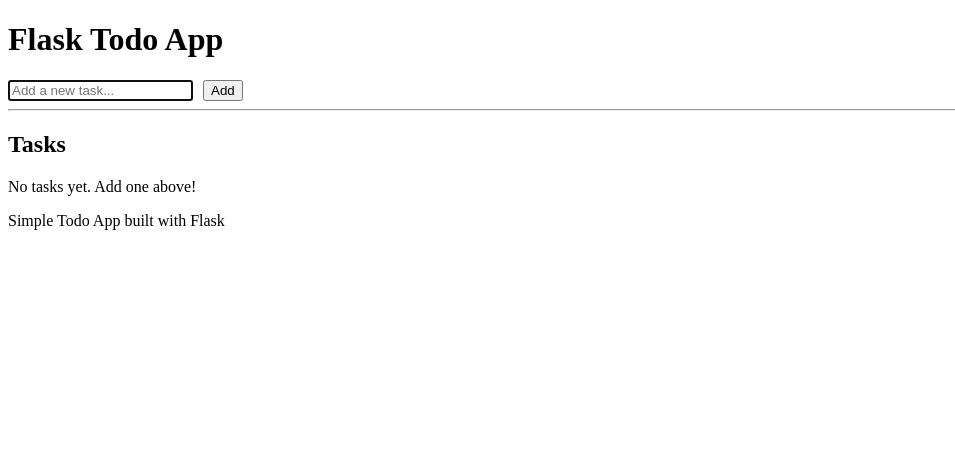
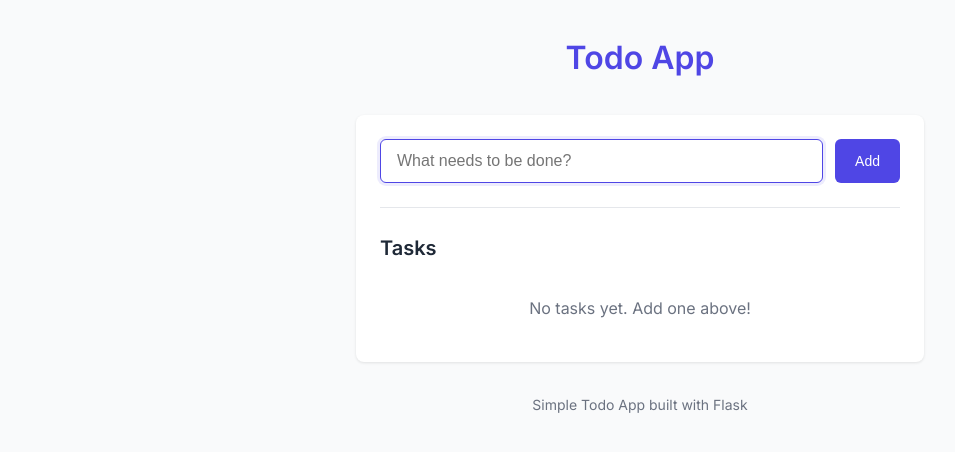
Before and after one commit to tm-echo-arcelao/optimized-dev-experiences, a Flask app: template templates/index.html in a window 1280 px wide. Shown: the top 452 px of the page, without its empty margins (0-955 px from the left). Run offline with Flask 3, Linux system fonts and the light colour scheme; the template is opened without the code that fills it, so the values that code supplies are empty.

Commit message:
feat: improve styling

```diff
--- a/templates/base.html
+++ b/templates/base.html
@@ -4,27 +4,145 @@
     <meta charset="UTF-8">
     <meta name="viewport" content="width=device-width, initial-scale=1.0">
     <title>Flask Todo App</title>
+    <link rel="stylesheet" href="https://fonts.googleapis.com/css2?family=Inter:wght@400;500;600&display=swap">
     <style>
+        :root {
+            --primary-color: #4f46e5;
+            --hover-color: #4338ca;
+            --bg-color: #f9fafb;
+            --card-bg: #ffffff;
+            --border-color: #e5e7eb;
+            --text-primary: #1f2937;
+            --text-secondary: #6b7280;
+        }
+
+        * {
+            box-sizing: border-box;
+            margin: 0;
+            padding: 0;
+        }
+
+        body {
+            font-family: 'Inter', -apple-system, BlinkMacSystemFont, sans-serif;
+            background-color: var(--bg-color);
+            color: var(--text-primary);
+            line-height: 1.6;
+        }
+
+        main {
+            max-width: 600px;
+            margin: 0 auto;
+            padding: 2rem 1rem;
+        }
+
+        header {
+            margin-bottom: 2rem;
+            text-align: center;
+        }
+
+        h1 {
+            font-weight: 600;
+            color: var(--primary-color);
+            font-size: 2rem;
+        }
+
+        section {
+            background-color: var(--card-bg);
+            border-radius: 0.5rem;
+            box-shadow: 0 1px 3px rgba(0,0,0,0.1);
+            padding: 1.5rem;
+            margin-bottom: 2rem;
+        }
+
+        input[type="text"] {
+            width: 100%;
+            padding: 0.75rem 1rem;
+            border: 1px solid var(--border-color);
+            border-radius: 0.375rem;
+            font-size: 1rem;
+            outline: none;
+            transition: border-color 0.2s;
+        }
+
+        input[type="text"]:focus {
+            border-color: var(--primary-color);
+            box-shadow: 0 0 0 3px rgba(79, 70, 229, 0.1);
+        }
+
+        button, .button {
+            background-color: var(--primary-color);
+            color: white;
+            border: none;
+            border-radius: 0.375rem;
+            padding: 0.75rem 1.25rem;
+            font-size: 0.875rem;
+            font-weight: 500;
+            cursor: pointer;
+            transition: background-color 0.2s;
+            text-decoration: none;
+            display: inline-block;
+        }
+
+        button:hover, .button:hover {
+            background-color: var(--hover-color);
+        }
+
+        hr {
+            border: 0;
+            height: 1px;
+            background-color: var(--border-color);
+            margin: 1.5rem 0;
+        }
+
+        h2 {
+            font-size: 1.25rem;
+            font-weight: 600;
+            margin-bottom: 1rem;
+            color: var(--text-primary);
+        }
+
+        ul {
+            list-style-type: none;
+        }
+
         .completed {
             text-decoration: line-through;
-            color: #888;
+            color: var(--text-secondary);
         }
+
         .task-container {
             display: flex;
             justify-content: space-between;
             align-items: center;
-            margin-bottom: 10px;
+            padding: 0.75rem 0;
+            border-bottom: 1px solid var(--border-color);
         }
+
+        .task-container:last-child {
+            border-bottom: none;
+        }
+
         .actions {
             display: flex;
-            gap: 10px;
+            gap: 0.5rem;
+        }
+
+        .actions .button {
+            padding: 0.375rem 0.75rem;
+            font-size: 0.75rem;
+        }
+
+        footer {
+            text-align: center;
+            color: var(--text-secondary);
+            font-size: 0.875rem;
         }
     </style>
 </head>
 <body>
     <main>
         <header>
-            <h1>Flask Todo App</h1>
+            <h1>Todo App</h1>
         </header>
         <section>
             {% block content %}{% endblock %}
--- a/templates/index.html
+++ b/templates/index.html
@@ -2,8 +2,8 @@
 
 {% block content %}
     <form action="{{ url_for('add') }}" method="POST">
-        <div style="display: flex; gap: 10px;">
-            <input type="text" name="task" placeholder="Add a new task..." required autofocus>
+        <div style="display: flex; gap: 0.75rem;">
+            <input type="text" name="task" placeholder="What needs to be done?" required autofocus>
             <button type="submit">Add</button>
         </div>
     </form>
@@ -28,6 +28,6 @@
             {% endfor %}
         </ul>
     {% else %}
-        <p>No tasks yet. Add one above!</p>
+        <p style="color: var(--text-secondary); text-align: center; padding: 1rem 0;">No tasks yet. Add one above!</p>
     {% endif %}
 {% endblock %}
```
